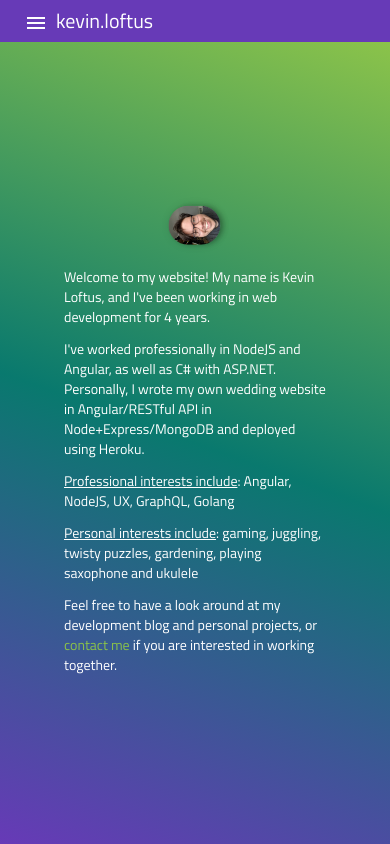
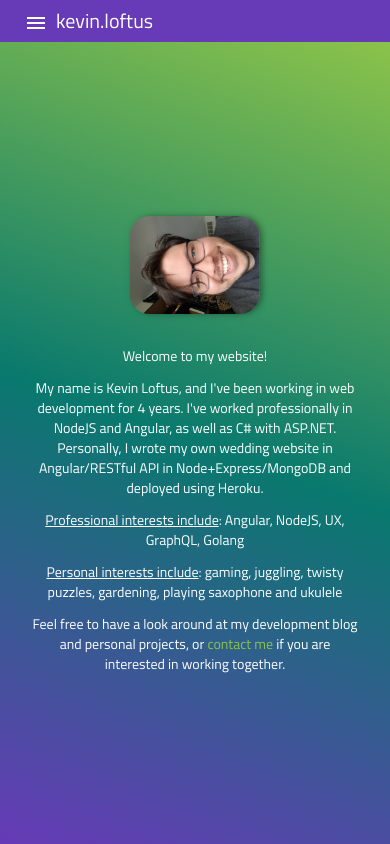
Before and after one commit to MrKevinJLoftus/loftus-dev, an Angular app: page /home in a window 390 px wide. Built offline with nearby package versions, Linux system fonts and the light colour scheme.

Commit message:
Adding some media queries

```diff
--- a/src/app/pages/home/home.component.html
+++ b/src/app/pages/home/home.component.html
@@ -1,8 +1,8 @@
 <div class="container">
   <div class="welcome-text">
     <img class="kevin-face mat-elevation-z4" src="../../assets/kevin_face.jpg" alt="kevin_loftus_face">
-    <p>Welcome to my website! My name is Kevin Loftus, and I've been working in web development for {{numYears}} years.</p>
-    <p>I've worked professionally in NodeJS and Angular, as well as C# with ASP.NET. Personally, I wrote my own wedding website in Angular/RESTful API in Node+Express/MongoDB and deployed using Heroku.</p>
+    <p>Welcome to my website!</p>
+    <p>My name is Kevin Loftus, and I've been working in web development for {{numYears}} years. I've worked professionally in NodeJS and Angular, as well as C# with ASP.NET. Personally, I wrote my own wedding website in Angular/RESTful API in Node+Express/MongoDB and deployed using Heroku.</p>
     <p><u>Professional interests include</u>: Angular, NodeJS, UX, GraphQL, Golang</p>
     <p><u>Personal interests include</u>: gaming, juggling, twisty puzzles, gardening, playing saxophone and ukulele</p>
     <p>Feel free to have a look around at my development blog and personal projects, or <a href="mailto:kevin@loftus.dev">contact me</a> if you are interested in working together.</p>
--- a/src/app/pages/home/home.component.scss
+++ b/src/app/pages/home/home.component.scss
@@ -8,7 +8,6 @@
 }
 
 .kevin-face {
-  max-width: 15%;
   height: auto;
   border-radius: 20px;
   margin-bottom: 1rem;
@@ -20,7 +19,7 @@
   flex-direction: column;
   justify-content: center;
   align-items: center;
-  margin: 0 4rem;
+  text-align: center;
 }
 
 p a {
@@ -33,3 +32,30 @@ p a {
     outline: none;
   }
 }
+
+@media only screen and (min-width: 768px) {
+  .kevin-face {
+    max-width: 18%;
+  }
+  .welcome-text {
+    margin: 0 4rem;
+  }
+}
+
+@media only screen and (max-width: 767px) {
+  .kevin-face {
+    max-width: 60%;
+  }
+  .welcome-text {
+    margin: 0 1rem;
+  }
+}
+
+@media only screen and (max-width: 767px) and (orientation: portrait) {
+  .kevin-face {
+    max-width: 30%;
+  }
+  .welcome-text {
+    margin: 0 2rem;
+  }
+}
```
